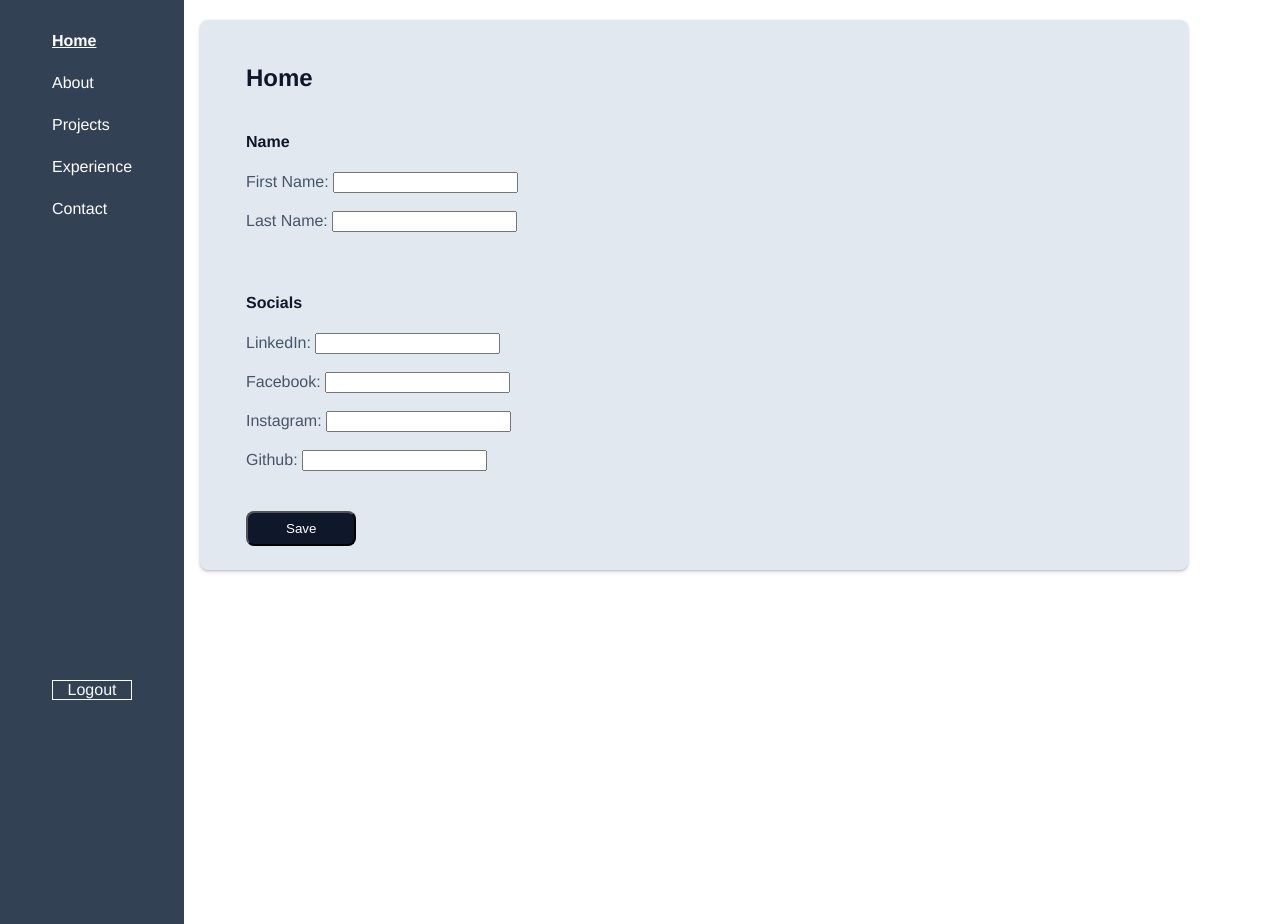
After one commit to kimzii/WebPortfolio, a PHP site: page /admin/home-admin.php in a window 1280 px wide. The commit adds this page. Run offline with PHP 8.4, Linux system fonts and the light colour scheme.

Commit message:
changed code to php , added admin UI and database

```diff
--- /dev/null
+++ b/admin/home-admin.php
@@ -0,0 +1,73 @@
+<!DOCTYPE html>
+<html lang="en">
+
+<head>
+    <meta charset="UTF-8">
+    <meta name="viewport" content="width=device-width, initial-scale=1.0">
+    <title>Home Edit</title>
+
+    <link rel="stylesheet" href="home.css">
+</head>
+
+<body>
+    <nav>
+        <div class="navigation">
+            <a href="./home-admin.php" id="home-nav">
+                Home
+            </a>
+
+            <a href="./about-admin.php" id="about-nav">
+                About
+            </a>
+
+            <a href="" id="projects-nav">
+                Projects
+            </a>
+
+            <a href="" id="experience-nav">
+                Experience
+            </a>
+
+            <a href="" id="contacts-nav">
+                Contact
+            </a>
+        </div>
+
+        <a href="" id="logout">Logout</a>
+    </nav>
+
+    <section class="container">
+        <h2>Home</h2>
+
+        <div>
+            <form action="<?php echo htmlspecialchars($_SERVER["PHP_SELF"]); ?>" method="post">
+
+                <div class="home-ctn">
+                    <h4>Name</h4>
+                    <span>First Name:</span>
+                    <input type="text" name="fname"> <br> <br>
+                    <span>Last Name:</span>
+                    <input type="text" name="lname">
+                </div>
+
+                <div class="home-ctn">
+                    <h4>Socials</h4>
+                    <span>LinkedIn:</span>
+                    <input type="url" name="linkedin" id="linkedin"><br> <br>
+                    <span>Facebook:</span>
+                    <input type="url" name="facebook" id="facebook"><br> <br>
+                    <span>Instagram:</span>
+                    <input type="url" name="instagram" id="instagran"><br> <br>
+                    <span>Github:</span>
+                    <input type="url" name="github" id="github">
+                </div>
+
+                <div class="btn">
+                    <input type="submit" value="Save">
+                </div>
+            </form>
+        </div>
+    </section>
+</body>
+
+</html>
--- /dev/null
+++ b/admin/home.css
@@ -0,0 +1,77 @@
+body{
+    margin: 0;
+    font-family: Helvetica, Arial, sans-serif;
+}
+
+nav{
+    display: flex;
+    flex-direction: column;
+    gap: 50vh;
+    padding: 32px 52px;
+    background-color: #334155;
+    position: fixed;
+    z-index: 1;
+    top: 0;
+    left: 0;
+    overflow-x: hidden;
+    height: 100%;
+}
+
+nav div{
+    display: flex;
+    flex-direction: column;
+    gap: 24px;
+}
+
+nav a{
+    color: white;
+    text-decoration: none;
+}
+
+/*home nav*/
+#home-nav{
+    text-decoration: underline;
+    font-weight: bold;
+}
+/*logout*/
+nav #logout{
+    color: #f8fafc;
+    text-decoration: none;
+    border: 1px solid #f8fafc;
+    text-align: center;
+}
+
+/*home edit*/
+
+.container{
+    margin: 20px 20px 0 200px;
+    width: 70%;
+    display: inline-block;
+    box-shadow: rgba(50, 50, 93, 0.25) 0px 2px 5px -1px, rgba(0, 0, 0, 0.3) 0px 1px 3px -1px;
+    padding: 24px 46px;
+    border-radius: 8px;
+    background-color: #e2e8f0;
+    color:#475569;
+}
+
+.container > div{
+    display: flex;
+    gap: 50px;
+}
+
+form{
+    display: flex;
+    gap: 40px;
+    flex-direction: column;
+}
+
+h4, h2{
+    color: #0f172a;
+}
+
+.btn > input{
+    background-color: #0f172a;
+    color: white;
+    padding: 8px 38px;
+    border-radius: 8px;
+}
```
Also changed, not shown: Contact/contact.css (added, +86 -0 lines), Contact/contact.html (added, +32 -0 lines), admin/about-admin.php (added, +65 -0 lines), admin/about.css (added, +65 -0 lines), admin/login.php (added, +95 -0 lines), index.php (renamed from index.html, +44 -26 lines), stylesheet.css (+7 -66 lines).
